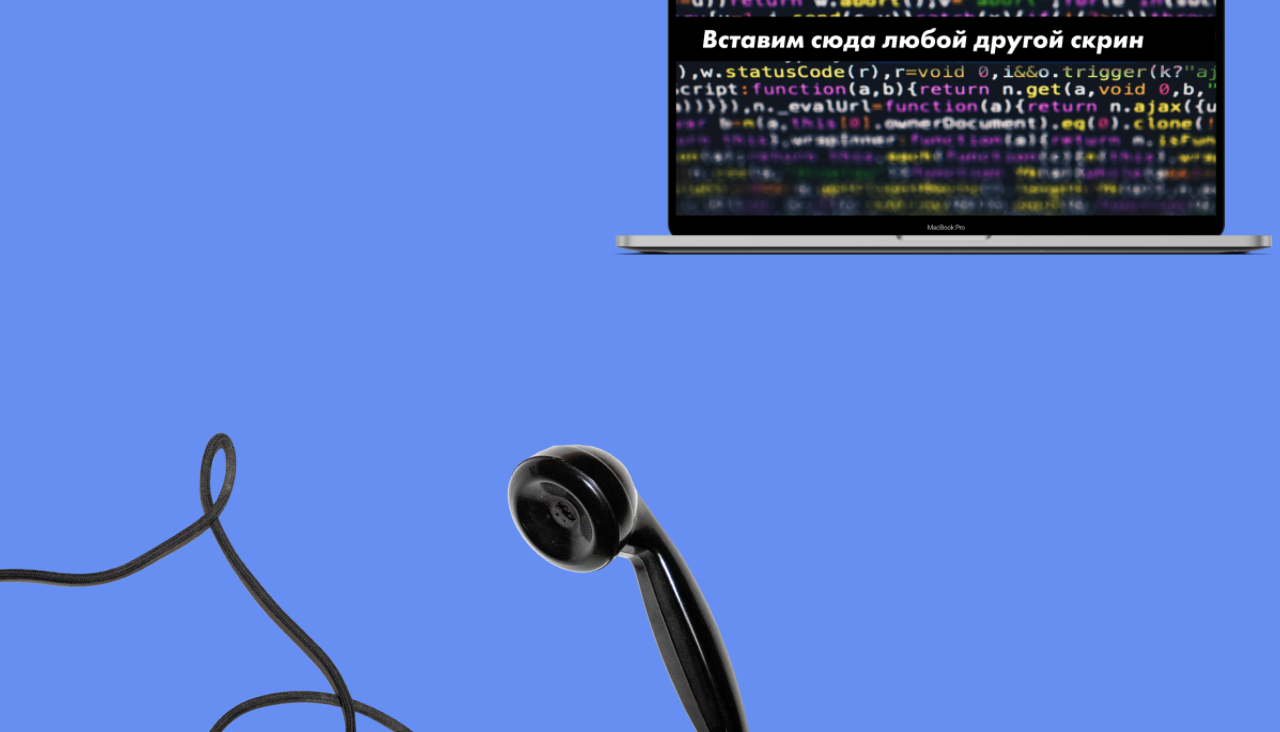
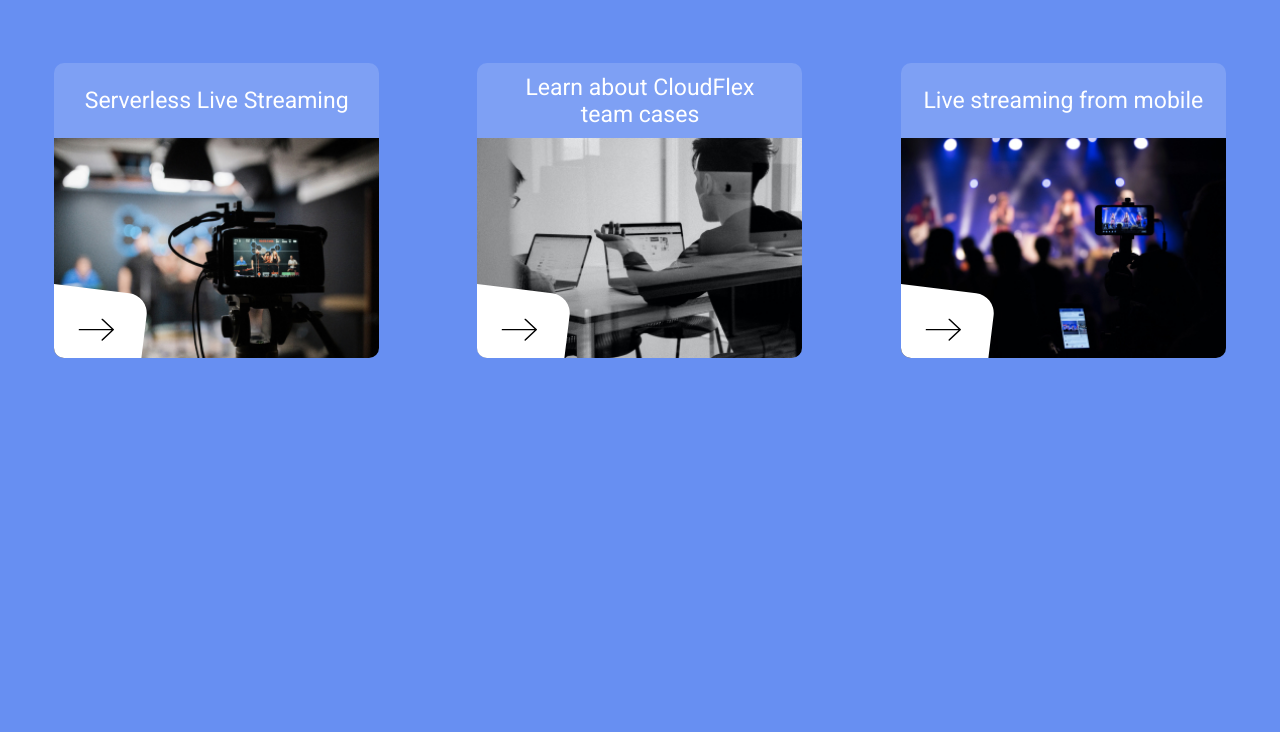
Before and after one commit to Pechenjka0/landing_live_streaming, a website: page index.html in a window 1280 px wide. Shown: the part 279-1011 px from the top of the page. After the commit the page ends 817 px from the top, so only its background shows below. Drawn offline with nearby package versions, Linux system fonts and the light colour scheme; files that its build step writes are made by us from their sources.

Commit message:
experience section

```diff
--- a/index.html
+++ b/index.html
@@ -144,7 +144,7 @@
 
         <hr class="divider">
 
-        <section class="about-section">
+        <section class="about-section none">
             <div class="container">
                 <div class="about">
                     <div class="about__quality">
@@ -175,6 +175,49 @@
                 </div>
             </div>
         </section>
+
+        <section class="experience-section" aria-label="experience section">
+            <div class="container">
+                <div class="experience">
+                    <h2 class="experience__title">Our experience</h2>
+
+                    <div class="experience__cards-wrapper">
+                        <figure class="img-card">
+                            <h3 class="img-card__title">Serverless Live Streaming</h3>
+                            <img src="./images/experience/exp-1.jpg" alt="card shooting img" class="img-card__preview">
+                            <button class="img-card__btn">
+                                <svg class="img-card__btn-icon" aria-label="arrow icon">
+                                    <use href="./images/sprites.svg#arrow-icon"></use>
+                                </svg>
+                            </button>
+                        </figure>
+
+                        <figure class="img-card">
+                            <h3 class="img-card__title">
+                                <span>Learn about CloudFlex</span>
+                                <span>team cases</span>
+                            </h3>
+                            <img src="./images/experience/exp-2.jpg" alt="card working img" class="img-card__preview">
+                            <button class="img-card__btn">
+                                <svg class="img-card__btn-icon" aria-label="arrow icon">
+                                    <use href="./images/sprites.svg#arrow-icon"></use>
+                                </svg>
+                            </button>
+                        </figure>
+
+                        <figure class="img-card">
+                            <h3 class="img-card__title">Live streaming from mobile</h3>
+                            <img src="./images/experience/exp-3.jpg" alt="card streaming img" class="img-card__preview">
+                            <button class="img-card__btn">
+                                <svg class="img-card__btn-icon" aria-label="arrow icon">
+                                    <use href="./images/sprites.svg#arrow-icon"></use>
+                                </svg>
+                            </button>
+                        </figure>
+                    </div>
+                </div>
+            </div>
+        </section>
     </main>
 </body>
 
--- a/styles/_about.scss
+++ b/styles/_about.scss
@@ -1,7 +1,5 @@
 @use 'variables' as v;
 @use 'mixins' as m;
-@use 'placeholders';
-@use 'sass:color';
 
 .about-section {
     padding-top: 140px;
--- a/styles/_cards.scss
+++ b/styles/_cards.scss
@@ -60,3 +60,73 @@
         }
     }
 }
+
+.img-card {
+    overflow: hidden;
+
+    position: relative;
+    width: 325px;
+    height: 295px;
+
+    border-radius: 10px;
+    background-color: color.adjust(v.$color-white, $alpha: -0.85);
+
+    @include m.d-flex(space-between, center, nowrap, column, 0, 0);
+    flex-shrink: 0;
+    @include m.transition(box-shadow);
+
+
+    &__title {
+        @include m.font(23px, 400, v.$color-white);
+        @include m.d-flex(center, center, nowrap, column, 0, 0);
+        flex-grow: 1;
+    }
+
+    &__preview {
+        width: 100%;
+        height: 220px;
+    }
+
+    &__btn {
+        @include m.pos(absolute, 1, -1, bottom, left, -20px, -30px);
+        width: 120px;
+        height: 90px;
+
+        border-radius: 20px;
+        background-color: v.$color-white;
+
+        rotate: z 7deg;
+        @include m.transition(rotate);
+        @include m.transition(scale);
+
+        &-icon {
+            width: 36px;
+            height: 23px;
+            fill: v.$color-black;
+            rotate: z -7deg;
+            translate: 12px -3px;
+            @include m.transition(scale);
+            @include m.transition(translate);
+        }
+
+        &:hover {
+            cursor: pointer;
+            rotate: z 7deg;
+            scale: 1.3;
+
+            .img-card__btn-icon {
+                rotate: z -7deg;
+                translate: 17px -8px;
+            }
+        }
+    }
+
+    &:hover {
+        cursor: pointer;
+        box-shadow: 0 8px 20px 12px rgba(0,0,0,.15), inset 0 -5px 70px 25px rgba(0, 0, 0, .2);
+    }
+
+    @media (max-width: v.$media_min) {
+        width: 300px;
+    }
+}
--- /dev/null
+++ b/styles/_experience.scss
@@ -0,0 +1,23 @@
+@use 'variables' as v;
+@use 'mixins' as m;
+
+.experience {
+    padding: 180px 0;
+    margin: 0 auto;
+    text-align: center;
+    @include m.d-flex(start, center, nowrap, column, 0, 90px);
+
+    &__title {
+        @include m.font(60px, 400, v.$color-white);
+
+        @media (max-width: v.$media_sm) {
+            @include m.font(35px, 400, v.$color-white);
+        }
+    }
+
+    &__cards-wrapper {
+        @include m.d-flex(space-around, center, wrap, row, 20px, 55px);
+        padding: 0 15px;
+        width: 100%;
+    }
+}
--- a/styles/_importer.scss
+++ b/styles/_importer.scss
@@ -4,3 +4,4 @@
 @forward 'hero';
 @forward 'work';
 @forward 'about';
+@forward 'experience';
```
Also changed, not shown: images/experience/exp-1.jpg (added), images/experience/exp-2.jpg (added), images/experience/exp-3.jpg (added).
